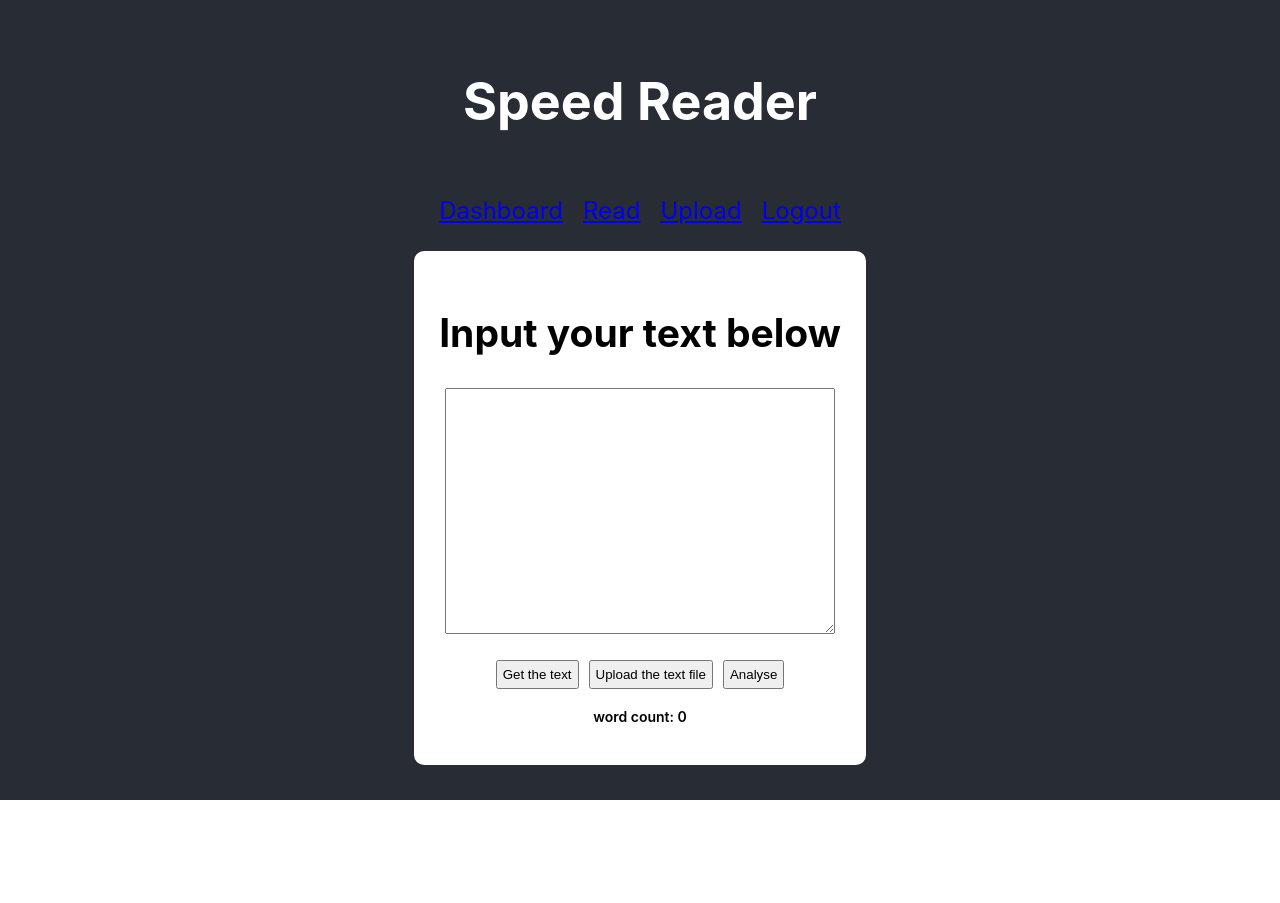
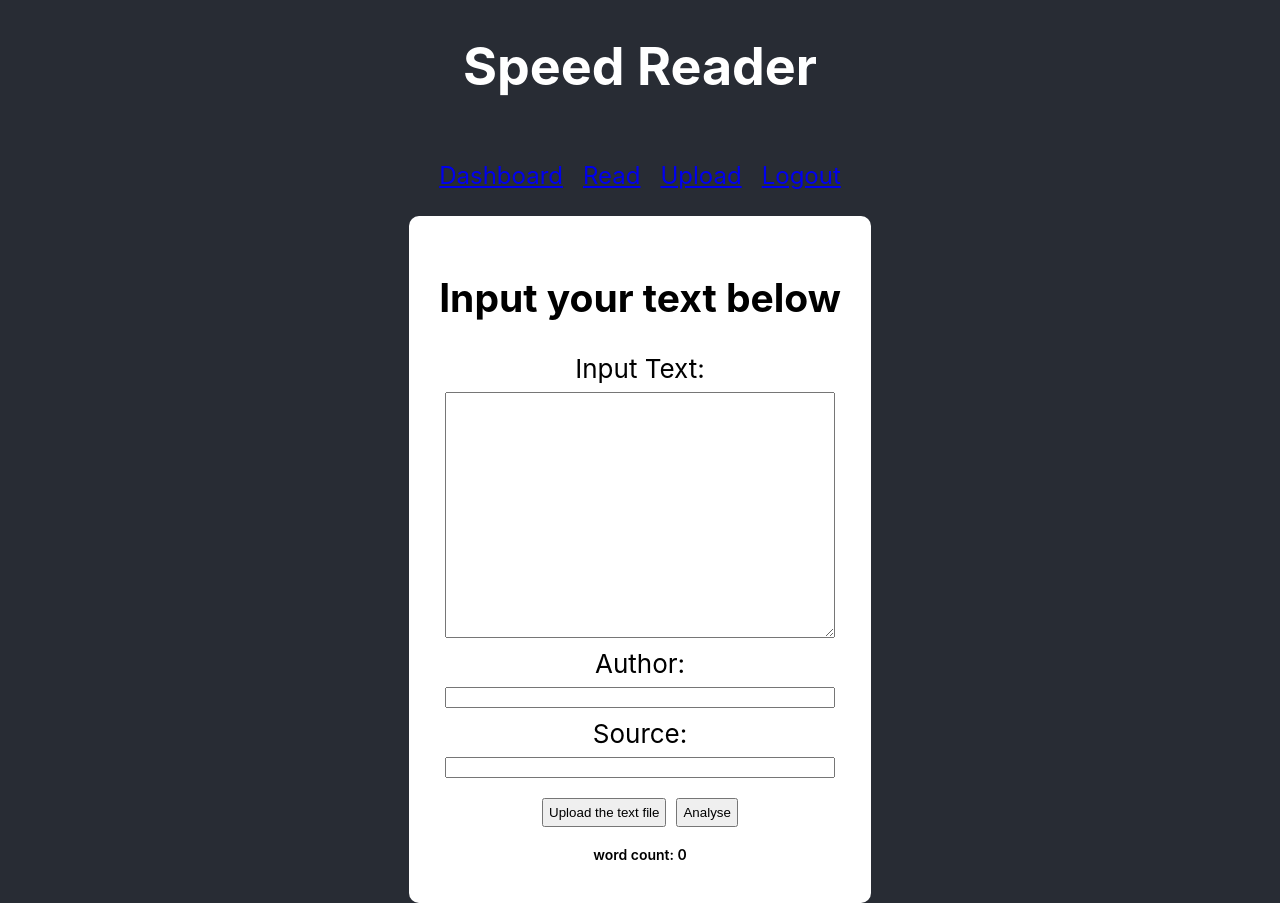
Before and after one commit to impetusdev/Reading-log-Client, a React (Create React App) app: page / in a window 1280 px wide. Before the commit the page ends 800 px from the top, so only its background shows below. Built offline with nearby package versions, Linux system fonts and the light colour scheme.

Commit message:
added test for updateTime

```diff
--- a/package.json
+++ b/package.json
@@ -47,5 +47,11 @@
       "last 1 firefox version",
       "last 1 safari version"
     ]
+  },
+  "devDependencies": {
+    "@types/chai": "^4.3.1",
+    "@types/mocha": "^9.1.1",
+    "chai": "^4.3.6",
+    "mocha": "^10.0.0"
   }
 }
--- a/src/Components/ActivePassage.tsx
+++ b/src/Components/ActivePassage.tsx
@@ -6,30 +6,43 @@ type AppProps = {
     passage: Passage;
 };
 
+
 export const ActivePassage = ({passage}: AppProps): JSX.Element => {
 
     const [timerStarted, setTimerStarted] = useState<boolean>(false);
     const [timerIntervalId, setTimerIntervalId] = useState<any | null>(null); //TODO: get the type correct on this.
-    const [time, setTime] = useState<number>(0);
+    const [time, setTime] = useState<number>(0); // unit: seconds
     const [wpm, setWpm] = useState<number>(0);
 
     const startTimer = () => {
         setTimerStarted(true);
+        const period = 100; // this is in ms
+        const frequency  = 1000 / period;
+
+        //TODO: make a helper function that can be extracted for testing.
+
+        // set the interval that repeats the call back function once every period
         const intervalId = setInterval(() => {
-            setTime(time => Math.round((time + 0.1)*10)/10);
-        }, 100);
-        setTimerIntervalId(intervalId)
+            // add the increment of period =>
+            setTime(time => Math.round((time + period / 1000 ) * frequency) / frequency); // increments the "time" value in seconds
+        }, period);
+
+        setTimerIntervalId(intervalId);
     }
+
     const stopTimer = () => {
         setTimerStarted(false);
-        console.log('intervalId:', timerIntervalId)
+
         clearInterval(timerIntervalId);
-
     }
 
     const submit = () => {
-        setWpm(60 * passage.wordCount/ time);
+        let wordPerMinute = 60 * passage.wordCount/ time;
+        let roundedWpm = Math.round( wordPerMinute * 100) / 100;
+        setWpm(roundedWpm);
         //TODO: get time submissions working.
+
+        // develop the endpoint to recieve reading time and speed.
     }
 
     return (
--- a/src/Components/Text.tsx
+++ b/src/Components/Text.tsx
@@ -11,25 +11,17 @@ interface AllText {
 
 export const Text = (): JSX.Element => {
     const [textSnippet, setTextSnippet] = useState<string>('');
+    const [author, setAuthor] = useState<string>('');
+    const [source, setSource] = useState<string>('');
+
     const [wordCount, setWordCount] = useState<number>(0);
-    const [allText, setAllText] = useState<AllText[]>([]);
 
     const updateText = (e:any) => {
         setTextSnippet(e.target.value.trim());
     }
-
     // TODO: use this website: https://www.smashingmagazine.com/2020/07/react-apps-testing-library/
 
 
-    const getText = async () => {
-        try {
-            let res = await axios.get('http://localhost:3000/text')
-
-            setAllText(res.data);
-        } catch (error) {
-            console.log("Error:", error)
-        }
-    }
     const uploadText = async () => {
         try {
             let res = await axios.post('http://localhost:3000/text', {
@@ -52,16 +44,23 @@ export const Text = (): JSX.Element => {
 
     return <div className="section">
         <h2>Input your text below</h2>
-        <textarea onChange={updateText}/>
+        <div className="input-container">
+            <label>Input Text: </label>
+            <textarea onChange={updateText}/>
+        </div>
+        <div className="input-container">
+            <label>Author: </label>
+            <input onChange={(e) => setAuthor(e.target.value)}/>
+        </div>
+        <div className="input-container">
+            <label>Source: </label>
+            <input onChange={(e) => setSource(e.target.value)}/>
+        </div>
+
         <p>{textSnippet}</p>
-        <button onClick={getText}>Get the text</button>
         <button onClick={uploadText}>Upload the text file</button>
         <button onClick={analyseText}>Analyse</button>
         <p>{`word count: ${wordCount}`}</p>
 
-
-        {
-            allText.map((snippet) => <p key={snippet._id}>{snippet.text}</p>)
-        }
     </div>;
 }
--- /dev/null
+++ b/src/helper.tsx
@@ -0,0 +1,3 @@
+export const updateTime = (time: number, increment: number) => {
+    return time + increment;
+}
```
Also changed, not shown: 2 other files (tests, documents, lock files or other folders).
